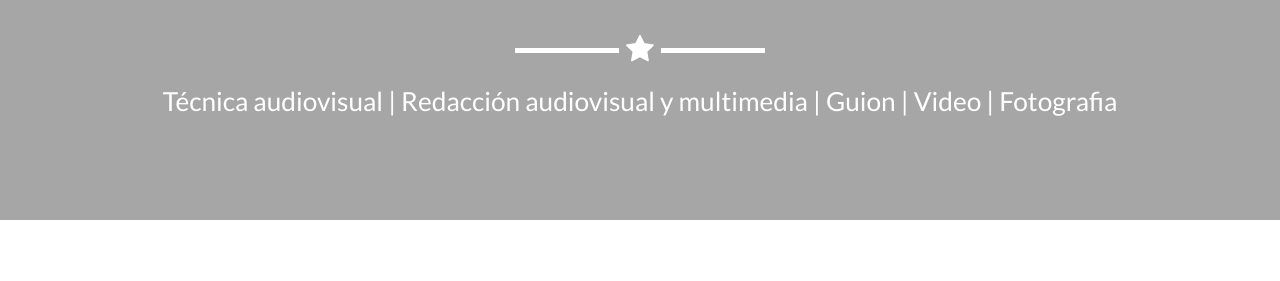
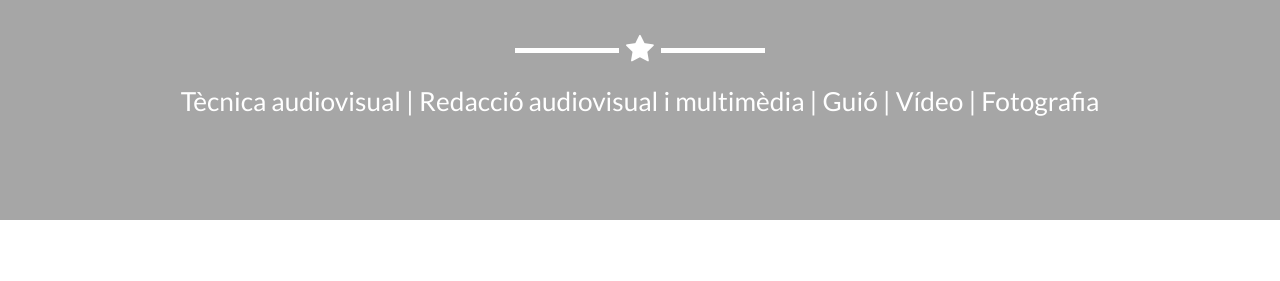
Before and after one commit to belzoond/pagina-mireia, a Jekyll site: the page built from _posts/2020-02-07-in-madrid-una-vida-plena.markdown, in a window 1280 px wide and 900 px high, scrolled down 380 px. Shown: the part 175-456 px from the top of the window. Built offline with Jekyll 4.4.1, drawn with Linux system fonts in a browser that asks for light colours.

Commit message:
Changed some text in catalan

```diff
--- a/_config.yml
+++ b/_config.yml
@@ -3,8 +3,8 @@ title: Mireia Gutiérrez Castellà
 email: spam@spam.com
 url: https://github.com/belzoond
 description: "Página personal de Mireia Gutiérrez Castellà"
-keywords: "Técnica audiovisual, Redacción audiovisual y multimedia, Guion, Video, FotografiaMireia Gutierrez"
-skills: "Técnica audiovisual | Redacción audiovisual y multimedia | Guion | Video | Fotografia"
+keywords: "Tècnica audiovisual, Redacció audiovisual i multimèdia, Guió, Vídeo, Fotografia, Mireia Gutierrez"
+skills: "Tècnica audiovisual | Redacció audiovisual i multimèdia | Guió | Vídeo | Fotografia"
 meta_author: Gutiérrez Castellà, Mireia
 
 # Google webmaster tools
```
